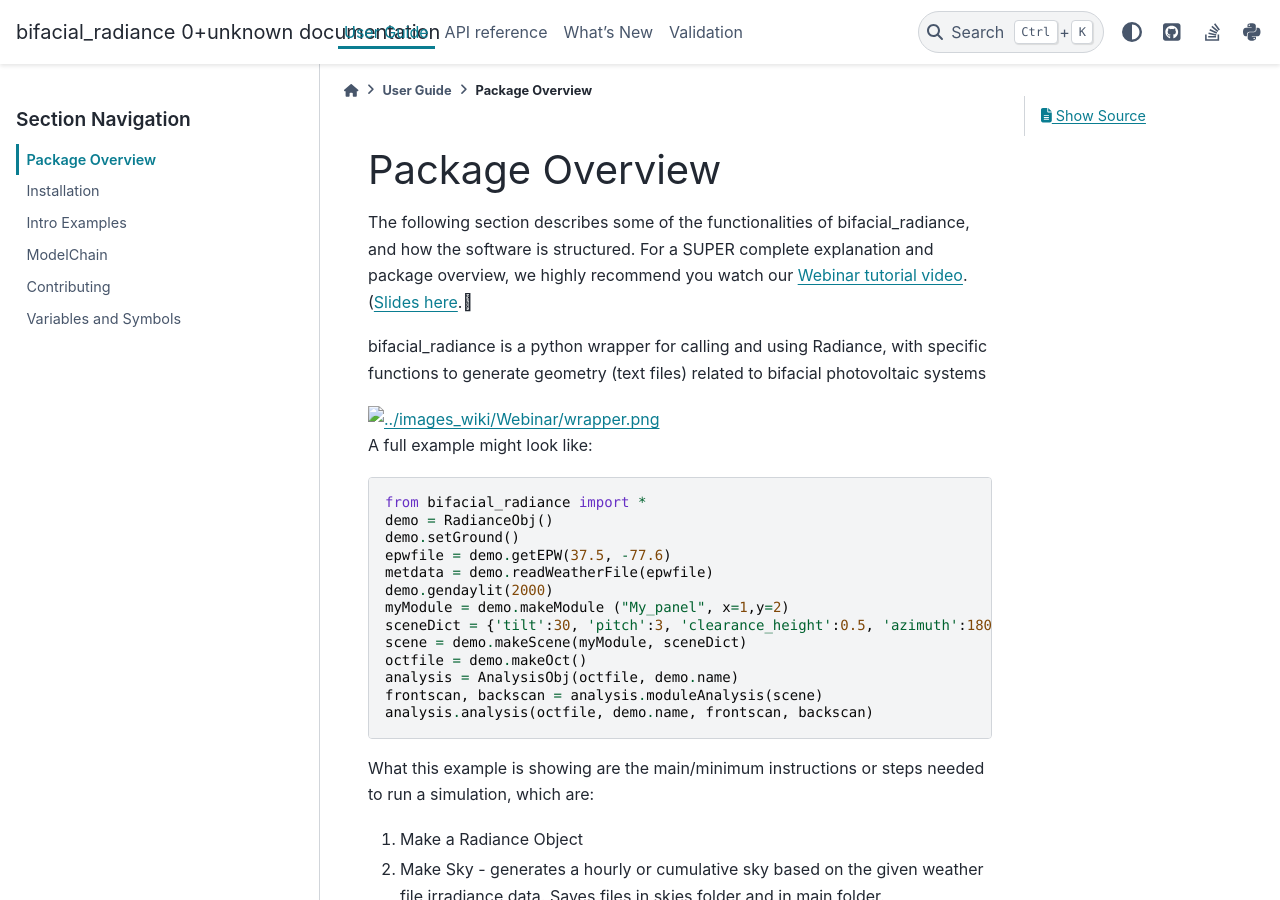
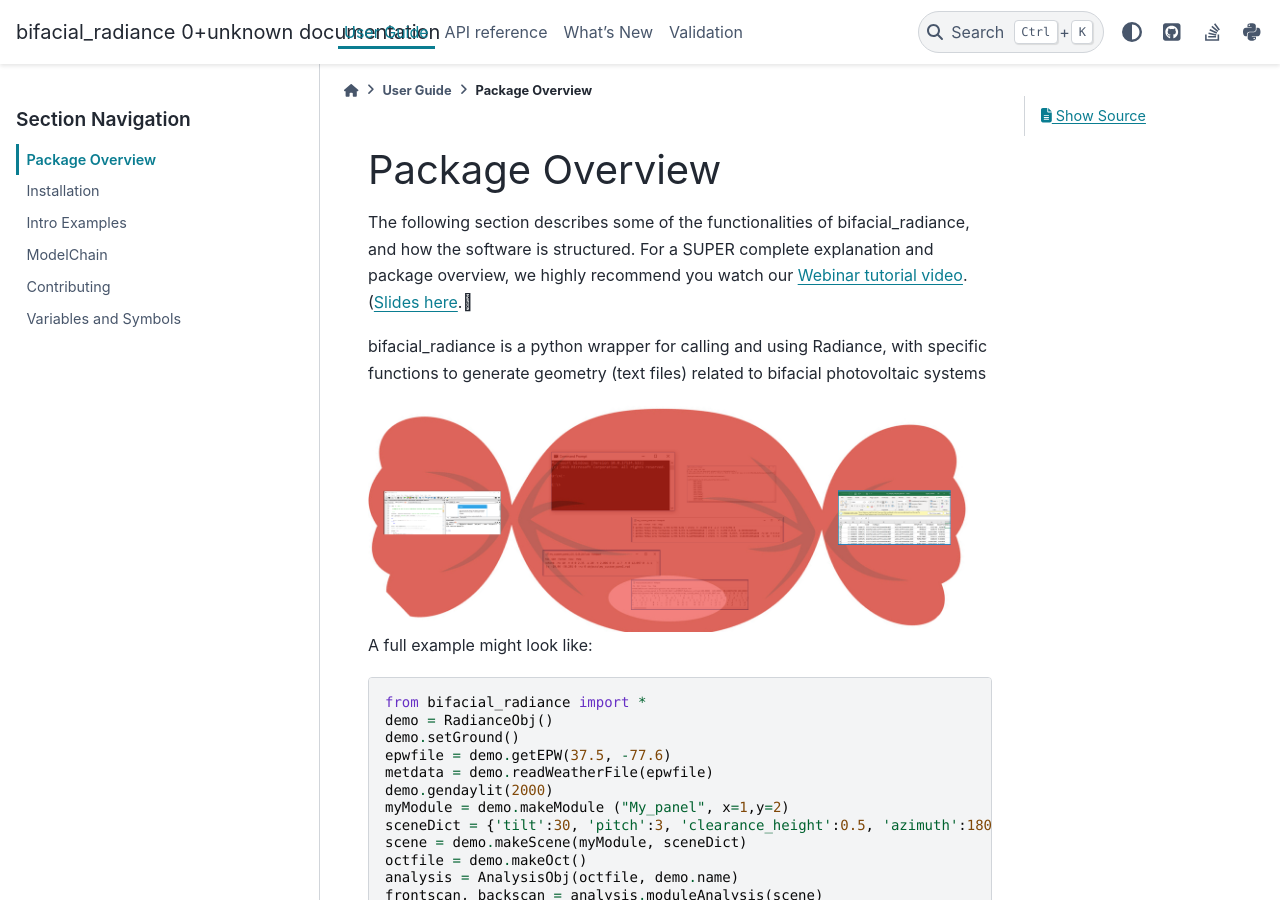
Before and after one commit to NREL/bifacial_radiance, a Sphinx documentation site: the page built from docs/sphinx/source/user_guide/package_overview.rst, in a window 1280 px wide and 900 px high. Built offline with Sphinx 7.4.7 and the PyData theme 0.15.4, drawn with Linux system fonts in a browser that asks for light colours.

Commit message:
fix relative paths for images

```diff
--- a/docs/sphinx/source/user_guide/package_overview.rst
+++ b/docs/sphinx/source/user_guide/package_overview.rst
@@ -7,7 +7,7 @@
 
 bifacial_radiance is a python wrapper for calling and using Radiance, with specific functions to generate geometry (text files) related to bifacial photovoltaic systems
 
-.. image:: ../../images_wiki/Webinar/wrapper.png
+.. image:: ../../../images_wiki/Webinar/wrapper.png
   :width: 600
 
 A full example might look like:
@@ -38,7 +38,7 @@
 6. Analysis Obj - calculates the coordinates that will be sampled for irradiance. You can specify any module and row desired or custom coordinates.
 7. Analysis - runs the Radiance rtrace command and saves the measured irradiance values for the surface specified in the results folder.
 
-.. image:: ../../images_wiki/Webinar/mainsteps.png
+.. image:: ../../../images_wiki/Webinar/mainsteps.png
   :width: 600
 
 Each of this steps has more options than described here, so we really recommend looking at the  `Webinar tutorial <https://www.youtube.com/watch?v=1X9L-R-RVGA>`_ And our `Jupyter Notebook tutorials <http://github.com/NREL/bifacial_radiance/tree/master/docs/tutorials/>`_, as well as the :ref:`manualapi` as each function has description of input parameters.
```
